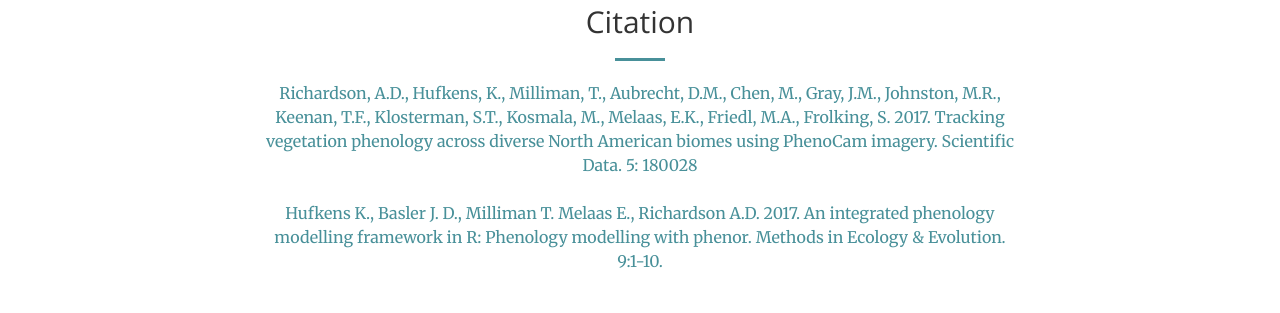
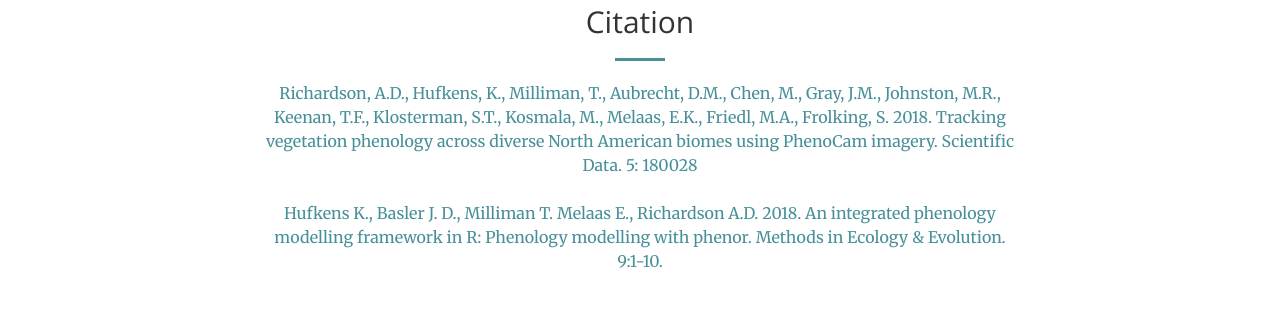
Before and after one commit to PhenoCamNetwork/phenocam.us, a Jekyll site: the page built from index.html, in a window 1280 px wide and 900 px high, scrolled down 1995 px. Shown: the part 177-490 px from the top of the window. Built offline with Jekyll 4.4.1, drawn with Linux system fonts in a browser that asks for light colours.

Commit message:
citation corrections

```diff
--- a/_includes/citation.html
+++ b/_includes/citation.html
@@ -5,9 +5,9 @@
                 <h2 class="section-heading">Citation</h2>
                 <hr class="primary">
                 <p>
-                <a href="https://www.nature.com/articles/sdata201828">Richardson, A.D., Hufkens, K., Milliman, T., Aubrecht, D.M., Chen, M., Gray, J.M., Johnston, M.R., Keenan, T.F., Klosterman, S.T., Kosmala, M., Melaas, E.K., Friedl, M.A., Frolking, S. 2017. Tracking vegetation phenology across diverse North American biomes using PhenoCam imagery. Scientific Data. 5: 180028</a>
+                <a href="https://www.nature.com/articles/sdata201828">Richardson, A.D., Hufkens, K., Milliman, T., Aubrecht, D.M., Chen, M., Gray, J.M., Johnston, M.R., Keenan, T.F., Klosterman, S.T., Kosmala, M., Melaas, E.K., Friedl, M.A., Frolking, S. 2018. Tracking vegetation phenology across diverse North American biomes using PhenoCam imagery. Scientific Data. 5: 180028</a>
                 <br><br>
-		<a href="http://onlinelibrary.wiley.com/doi/10.1111/2041-210X.12970/full">Hufkens K., Basler J. D., Milliman T. Melaas E., Richardson A.D. 2017. An integrated phenology modelling framework in R: Phenology modelling with phenor. Methods in Ecology & Evolution. 9:1-10.</a>
+		<a href="http://onlinelibrary.wiley.com/doi/10.1111/2041-210X.12970/full">Hufkens K., Basler J. D., Milliman T. Melaas E., Richardson A.D. 2018. An integrated phenology modelling framework in R: Phenology modelling with phenor. Methods in Ecology & Evolution. 9:1-10.</a>
 				</p>
             </div>
         </div>
```
